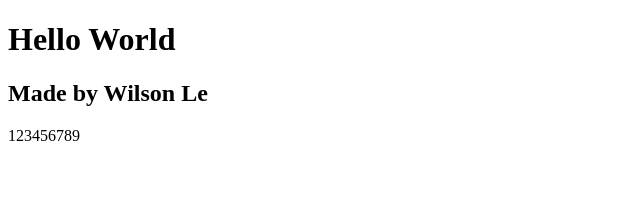
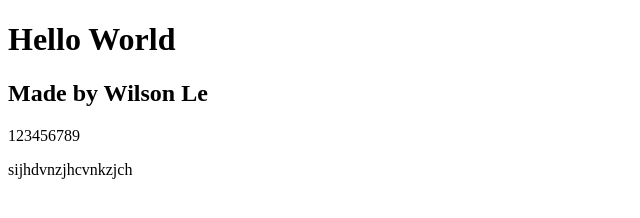
Before and after one commit to WilsonLe/Personal_Website, a website: page home.html in a window 1280 px wide. Shown: the whole page, without its empty margins (0-640 px from the left). Drawn offline with nearby package versions, Linux system fonts and the light colour scheme.

Commit message:
add extra <p>

```diff
--- a/home.html
+++ b/home.html
@@ -9,7 +9,7 @@
     <h1>Hello World</h1>
     <h2>Made by Wilson Le</h2>
     <p>123456789</p>
-
+    <p>sijhdvnzjhcvnkzjch</p>
     <script src="https://code.jquery.com/jquery-1.11.1.js"></script>
     <script src="https://cdnjs.cloudflare.com/ajax/libs/socket.io/2.3.0/socket.io.js"></script>
 </body>
```
